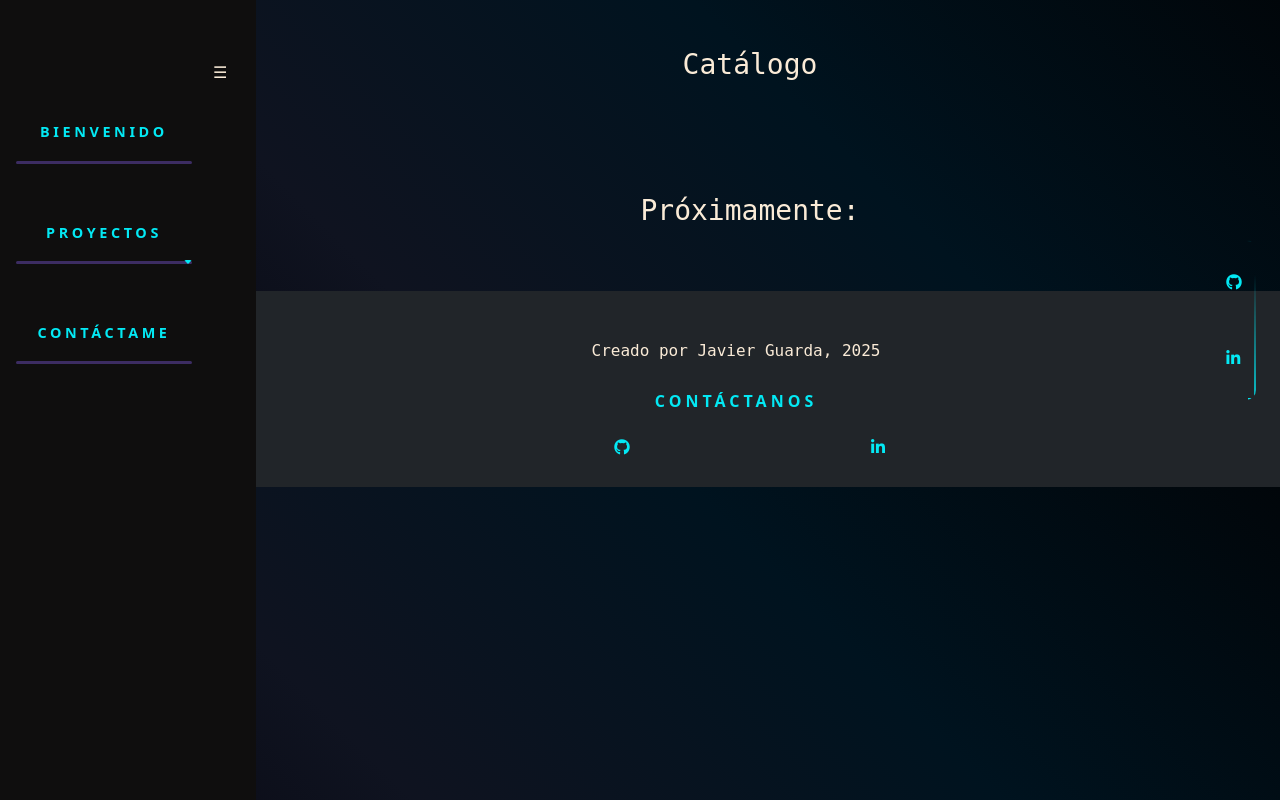
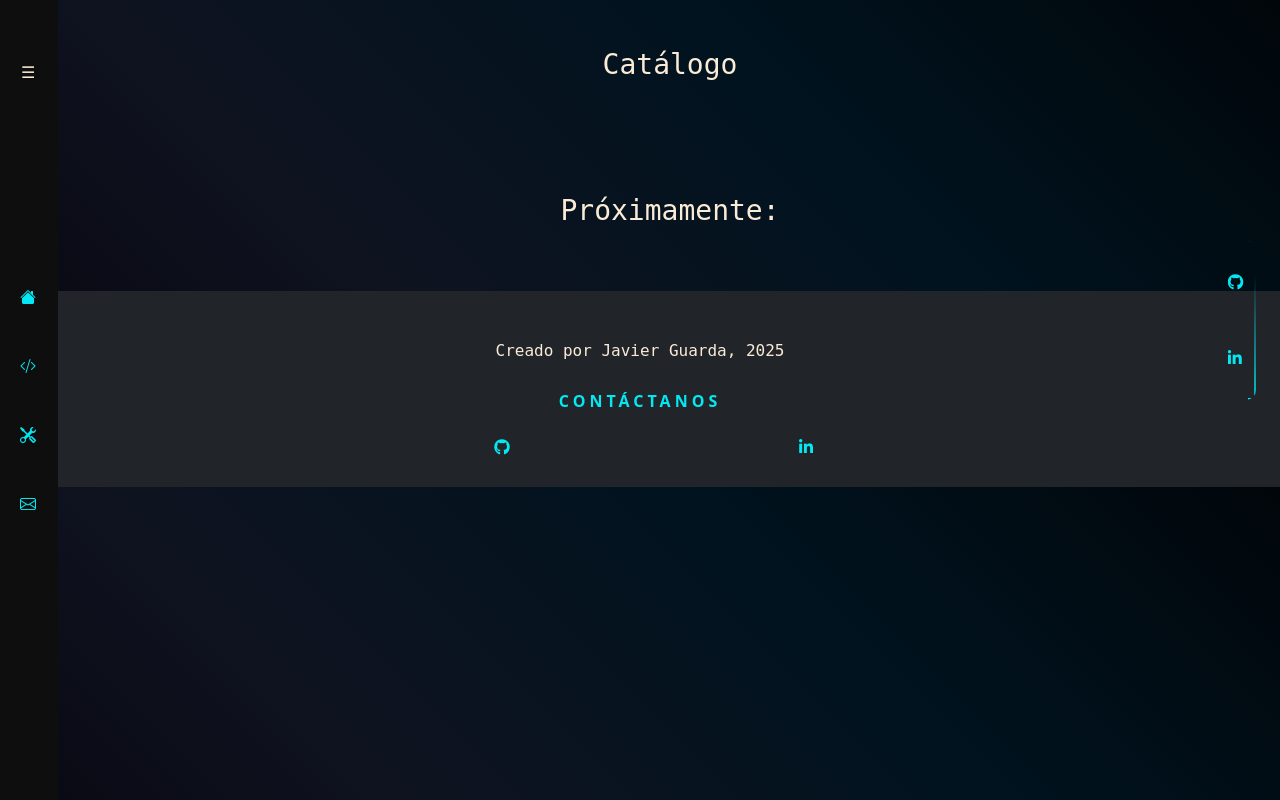
Before and after one commit to wardazeroth/portfolio, a Django app: template templates/projects.html in a window 1280 px wide. Run offline with Django 3.2, Linux system fonts and the light colour scheme; the template is opened without the code that fills it, so the values that code supplies are empty; some libraries are stand-ins or nearby versions.

Commit message:
sidebar iconos + otras mejoras

```diff
--- a/static/css/style.css
+++ b/static/css/style.css
@@ -9,7 +9,17 @@ body {
 }
 
 .foto_personal {
-    width: 60%;
+    width: 30%;
+	border-radius: 50%;
+	box-shadow: 0 4px 6px rgba(54, 54, 54, 0.918);
+	margin-top: 3em;
+	filter: grayscale(80%);
+    transition: all 0.4s ease-in-out;
+}
+
+.foto_personal:hover {
+    filter: grayscale(0%);
+    transform: scale(1.05);
 }
 
 .container {
@@ -103,6 +113,11 @@ cursor: pointer;
 #sidebar.active {
 	left:-12em;
 	width: 250px;
+
+}
+
+#sidebar.active .iconos-sidebar {
+    display: flex;
 }
 
 #sidebar{
@@ -120,6 +135,56 @@ cursor: pointer;
 	background-color: #0f0e0e;
 }
 
+.iconos-sidebar {
+	position: absolute;
+	left: auto;
+	right: 18px;
+	top: 50%;
+    transform: translateY(-50%);
+	flex-direction: column;
+    align-items: center;
+    gap: 25px;
+    font-size: 1.5rem;
+	color: antiquewhite;
+	display: none;
+}
+
+.iconos-sidebar i {
+    cursor: pointer;
+    transition: transform 0.2s;
+}
+
+.iconos-sidebar i:hover {
+    transform: scale(1.2);
+    color: #0d6efd;
+}
+
+.iconos-sidebar a::after {
+    content: attr(data-name);
+    position: absolute;
+    right: 40px;
+    background: #333;
+    color: #fff;
+    padding: 5px 10px;
+    border-radius: 4px;
+    font-size: 0.75rem;
+    white-space: nowrap;
+    opacity: 0;
+    pointer-events: none;
+    transition: opacity 0.3s ease;
+    box-shadow: 0 2px 5px rgba(0,0,0,0.5);
+}
+
+/* Mostrar Tooltip al hacer hover */
+.iconos-sidebar a:hover::after {
+    opacity: 1;
+}
+
+/* Efecto visual en el icono */
+.iconos-sidebar i:hover {
+    color: #0d6efd;
+    transform: scale(1.1);
+}
 
 #sidebar nav > ul {
 	list-style: none;
@@ -338,16 +403,16 @@ body.is-preload #sidebar nav ul li {
     .row.d-flex.justify-content-center .card {
         margin: 0 auto;
 	}
-
-	#bienvenido {
-		text-align: center;
-		margin: 0 0 2rem 0
-	}
 }
 
 .card-body {
 	background-color: #1d1e20;
 	color: antiquewhite;
+}
+
+#bienvenido {
+	text-align: center;
+	margin: 0 0 2rem 0;
 }
 
 .efecto {
@@ -404,7 +469,6 @@ height: 2px;
 background: linear-gradient(270deg, transparent, #03e9f4);
 animation: animate3 1s infinite;
 animation-delay: .5s;
-
 }
 
 @keyframes animate3 {
@@ -492,7 +556,7 @@ button {
 	display: flex;
 	flex-direction: column;
 	gap: 2rem;
-
+	margin-left: 3px;
 }
 
 .social-icons a:hover, .icons a:hover, #footer a:hover, .card a:hover, form a:hover {
--- a/templates/base.html
+++ b/templates/base.html
@@ -6,6 +6,7 @@
     <meta name="viewport" content="width=device-width, initial-scale=1.0">
     <title>Javier Guarda | Portafolio</title>
     <link href="https://cdn.jsdelivr.net/npm/bootstrap@5.3.8/dist/css/bootstrap.min.css" rel="stylesheet" integrity="sha384-sRIl4kxILFvY47J16cr9ZwB07vP4J8+LH7qKQnuqkuIAvNWLzeN8tE5YBujZqJLB" crossorigin="anonymous">
+    <link rel="stylesheet" href="https://cdn.jsdelivr.net/npm/bootstrap-icons@1.11.3/font/bootstrap-icons.min.css">
     <link rel="stylesheet" href="https://cdnjs.cloudflare.com/ajax/libs/font-awesome/6.6.0/css/all.min.css" integrity="sha512-Kc323vGBEqzTmouAECnVceyQqyqdsSiqLQISBL29aUW4U/M7pSPA/gEUZQqv1cwx4OnYxTxve5UMg5GT6L4JJg==" crossorigin="anonymous" referrerpolicy="no-referrer" />
     <link rel="stylesheet" href="{%static 'css/style.css' %}">
 
@@ -42,10 +43,17 @@
     </div>
 </nav>
 
-<section id="sidebar">
+<section id="sidebar" class="active">
     <div class="toggle-btn">
         <span>&#9776</span>
     </div>
+    <div class="iconos-sidebar">
+        <a href="/" data-name="Inicio" title="Home"><i class="bi bi-house-fill"></i></a>
+        <a href="{% url 'proyectos' %}" data-name="Proyectos" title="Proyectos"><i class="bi bi-code-slash"></i></a>
+        <a href="" data-name="Habilidades" title="Habilidades"><i class="bi bi-tools"></i></a>
+        <a href="{% url 'contacto' %}" data-name="Contacto" title="Contacto"><i class="bi bi-envelope"></i></a>
+    </div>
+
     <div class="inner">
         <nav>
             <ul>
@@ -59,6 +67,7 @@
                         <li><a class="dropdown-item" href="{%url 'proyectos' %}#in_progress">En desarrollo...</a></li>
                     </ul>
                 </li>
+                <li><a href="">Habilidades</a></li>
                 <li><a href="{%url 'contacto' %}">Contáctame</a></li>
             </ul>
         </nav>
--- a/templates/index.html
+++ b/templates/index.html
@@ -6,12 +6,13 @@
     <div class="col-md-10">
         <main>
             <h3 class="maqu mensaje mt-5">{{mensaje}}</h2>
-            <h2 id="bienvenido">Bienvenido a mi portafolio</h1>
             <div class="row">
-                <div class="col-xl-6 col-md-12  d-flex justify-content-center mb-5">
+                <div class="d-flex justify-content-center mb-5">
                     <img src="{%static 'images/yop.jpg' %}" class="foto_personal" alt="foto_personal">
                 </div>
+                <h2 id="bienvenido">Bienvenido a mi portafolio</h1>ñ
             </div>
+
         </main>
     </div>
 </div>
--- a/templates/projects.html
+++ b/templates/projects.html
@@ -11,7 +11,7 @@
             {%if projects%}
                 {%for project in projects%}
                     {%if not project.en_progreso %}
-                    <div class="row mb-5 align-items-center {% cycle '' 'flex-row-reverse' %}">
+                    <div class="row mb-5 {% cycle '' 'flex-row-reverse' %}">
                         <div class="col-md-4 d-flex justify-content-center">
                             <figure class="openModalButton"
                                 data-bs-toggle="modal"
@@ -28,9 +28,9 @@
 
                         <div class="col-md-8 mt-5">
                             <h4>{{project.titulo}}</h4>
-                            <p>{{project.descripcion}}<p>
+                            <p class="mt-4">{{project.descripcion}}<p>
                             {%if project.link%}
-                                <a href="{{project.link}}" target="_blank" class="btn btn-secondary">Visitar proyecto</a>
+                                <a href="{{project.link}}" target="_blank" class="btn btn-secondary mt-4">Visitar proyecto</a>
                             {%endif%}
                         </div>
                     </div>
@@ -45,7 +45,7 @@
             <div class="row d-flex justify-content-center">
                     {%for project in projects%}
                         {%if project.en_progreso%}
-                        <div class="row mb-5 align-items-center {% cycle '' 'flex-row-reverse' %}">
+                        <div class="row mb-5 {% cycle '' 'flex-row-reverse' %}">
                             <div class="col-md-4 d-flex justify-content-center">
                                 <figure class="openModalButton"
                                     data-bs-toggle="modal"
@@ -62,9 +62,9 @@
 
                             <div class="col-md-8 mt-5">
                                 <h4>{{project.titulo}}</h4>
-                                <p>{{project.descripcion}}<p>
+                                <p class="mt-4">{{project.descripcion}}</p>
                                 {%if project.link%}
-                                    <a href="{{project.link}}" target="_blank" class="btn btn-secondary">Visitar proyecto</a>
+                                    <a href="{{project.link}}" target="_blank" class="btn btn-secondary mt-4">Visitar proyecto</a>
                                 {%endif%}
                             </div>
                         </div>
```
